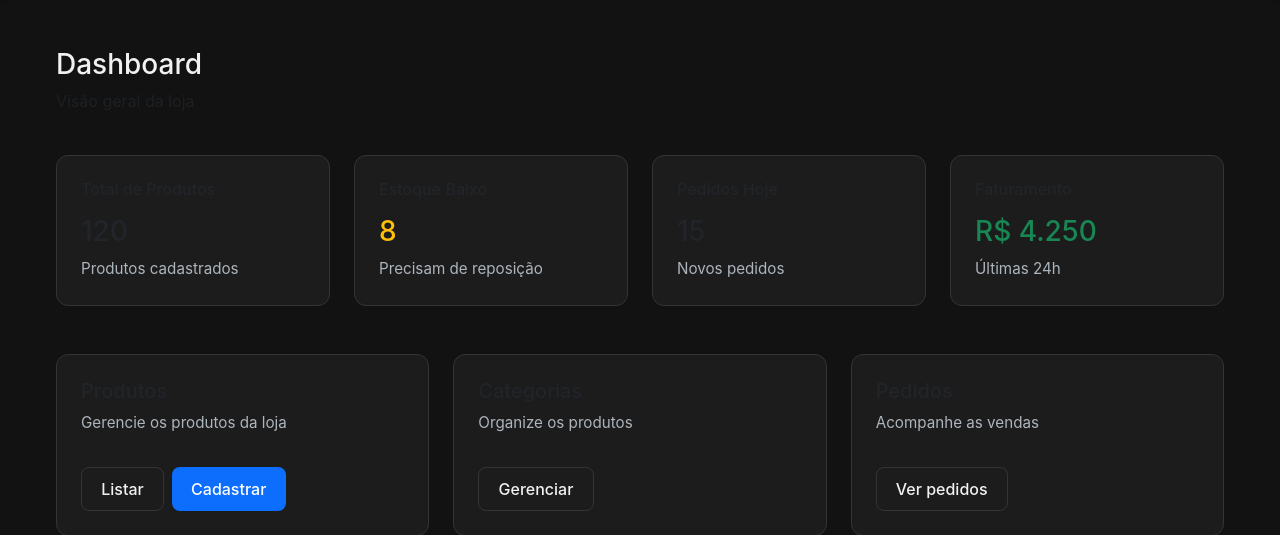
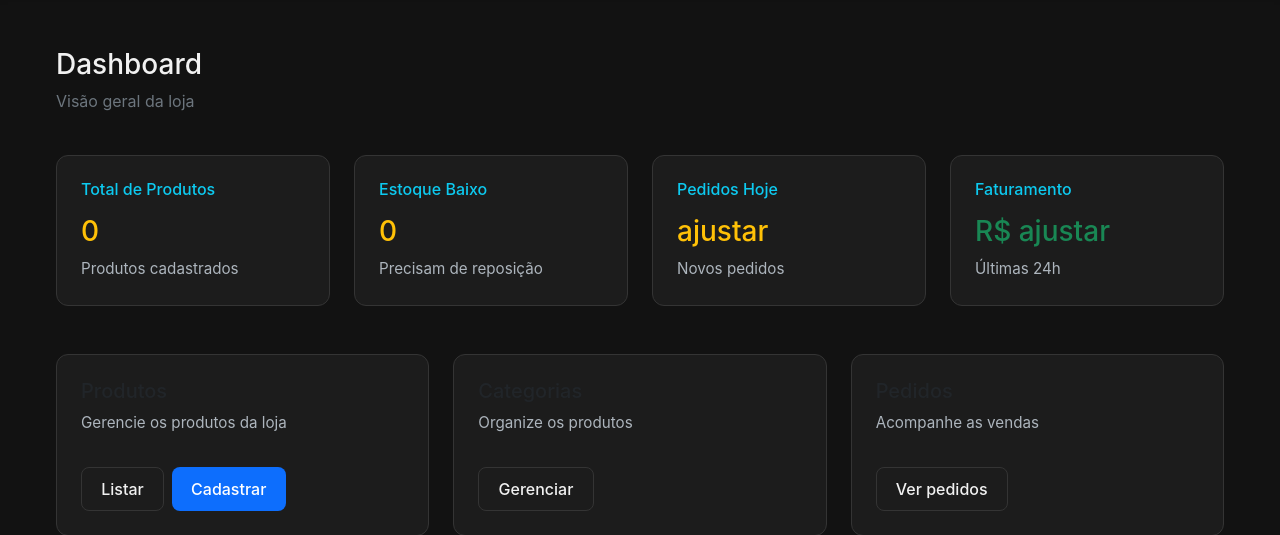
Before and after one commit to WilliamMatiasDeOliveira/Mini-Loja, a PHP site: page /admin/dashboard in a window 1280 px wide. Shown: the part 67-602 px from the top of the page. Run offline with PHP 8.4, Linux system fonts and the light colour scheme; data that the repository does not hold is empty; some libraries are stand-ins or nearby versions.

Commit message:
dinamic data in dashboard

```diff
--- a/Views/admin/dashboard.php
+++ b/Views/admin/dashboard.php
@@ -1,5 +1,10 @@
 
-
+<?php
+if(isset($_SESSION['param'])){
+    $param = $_SESSION['param'];
+    unset($_SESSION['param']);
+}
+?>
 
 <!-- DASHBOARD ADMINISTRATIVO -->
 <div class="container mt-5">
@@ -8,7 +13,7 @@
 <div class="d-flex justify-between align-center mb-4">
     <div>
         <h3>Dashboard</h3>
-        <p class="text-muted">Visão geral da loja</p>
+        <p class="text-secondary">Visão geral da loja</p>
     </div>
 </div>
 
@@ -17,32 +22,32 @@
 
     <div class="col-md-3">
         <div class="card">
-            <h6>Total de Produtos</h6>
-            <h3 class="mt-2">120</h3>
+            <h6 class="text-info">Total de Produtos</h6>
+            <h3 class="mt-2 text-warning"><?= $param['countProduct'] ?? "" ?></h3>
             <p class="card-text">Produtos cadastrados</p>
         </div>
     </div>
 
     <div class="col-md-3">
         <div class="card">
-            <h6>Estoque Baixo</h6>
-            <h3 class="mt-2 text-warning">8</h3>
+            <h6 class="text-info">Estoque Baixo</h6>
+            <h3 class="mt-2 text-warning"><?= $param['lowStorege'] ?? "" ?></h3>
             <p class="card-text">Precisam de reposição</p>
         </div>
     </div>
 
     <div class="col-md-3">
         <div class="card">
-            <h6>Pedidos Hoje</h6>
-            <h3 class="mt-2">15</h3>
+            <h6 class="text-info">Pedidos Hoje</h6>
+            <h3 class="mt-2 text-warning">ajustar</h3>
             <p class="card-text">Novos pedidos</p>
         </div>
     </div>
 
     <div class="col-md-3">
         <div class="card">
-            <h6>Faturamento</h6>
-            <h3 class="mt-2 text-success">R$ 4.250</h3>
+            <h6 class="text-info">Faturamento</h6>
+            <h3 class="mt-2 text-success">R$ ajustar</h3>
             <p class="card-text">Últimas 24h</p>
         </div>
     </div>
--- a/src/Controllers/AdminController.php
+++ b/src/Controllers/AdminController.php
@@ -4,10 +4,19 @@
 namespace App\Controllers;
 
 use App\Functions\Helpers;
+use App\Models\Product;
 
 class AdminController{
 
     public function dashboard(){
+        $product = new Product();
+        $countProducts = $product->countProduct();
+        $lowStorege = $product->countLowStorege();
+
+        $param = ["countProduct" => $countProducts, "lowStorege" => $lowStorege];
+
+        $_SESSION['param'] = $param;
+
         Helpers::layout("admin/dashboard", "Dashboard");
     }
 }
--- a/src/Core/Router.php
+++ b/src/Core/Router.php
@@ -7,6 +7,7 @@
 use App\Controllers\AdminController;
 use App\Controllers\AuthController;
 use App\Controllers\HomeController;
+use App\Controllers\ProductController;
 
 class Router
 {
@@ -23,7 +24,7 @@
         "/auth/logout" => [AuthController::class, "logout"],
 
         "/admin/dashboard" => [AdminController::class, "dashboard"],
-        "/admin/products" => [AdminProductController::class, "index"],
+        "/admin/products" => [ProductController::class, "countProduct"],
         "/admin/products/create" => [AdminProductController::class, "create"],
     ],
 
--- a/src/Functions/Connection.php
+++ b/src/Functions/Connection.php
@@ -20,7 +20,6 @@
             $dsn = "mysql:host=$this->host;dbname=$this->dbname;charset=utf8mb4";
             $this->pdo = new PDO($dsn, $this->user, $this->pass);
             $this->pdo->setAttribute(PDO::ATTR_ERRMODE, PDO::ERRMODE_EXCEPTION);
-            echo "CONECTADO";
         } catch (PDOException $e) {
             throw new PDOException("Falha na conexão: " . $e->getMessage());
         }
--- /dev/null
+++ b/src/Models/Product.php
@@ -0,0 +1,26 @@
+<?php
+declare(strict_types=1);
+
+namespace App\Models;
+
+use App\Functions\Connection;
+
+class Product extends Connection{
+
+    public function countProduct(){
+        $sql = "SELECT * FROM produtos";
+        $stmt = $this->pdo->prepare($sql);
+        $stmt->execute();
+
+        $count = $stmt->rowCount();
+        return $count;
+    }
+
+    public function countLowStorege(){
+        $sql = "SELECT * FROM estoque WHERE quantidade < 5 and quantidade > 1";
+        $stmt = $this->pdo->prepare($sql);
+        $stmt->execute();
+        $count = $stmt->rowCount();
+        return $count;
+    }
+}
```
Also changed, not shown: src/Controllers/ProductController.php (added, +15 -0 lines).
